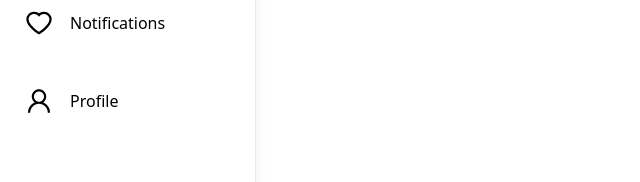
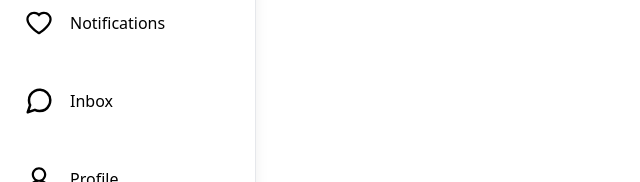
Before and after one commit to winnie-webb/brukgram, a Next.js app: page / in a window 1280 px wide. Shown: the part 409-591 px from the top of the page, without its empty margins (0-640 px from the left). Built offline with nearby package versions, Linux system fonts and the light colour scheme; no server answers; the database is empty; sample sign-in values are in the browser's storage.

Commit message:
Added inbox link to large navigation

```diff
--- a/app/components/TabNav.jsx
+++ b/app/components/TabNav.jsx
@@ -128,6 +128,16 @@ const TabNav = ({ children }) => {
               <AiOutlineHeart className="text-3xl" />
             )}
             <span className="ml-4">Notifications</span>
+          </button>
+          <button
+            onClick={() => handleNavigation(`/inbox`)}
+            aria-label="Profile"
+            className={`flex items-center py-4 mb-4 ${
+              isActive(`/inbox`) ? "text-black font-bold" : "text-black"
+            }`}
+          >
+            <FiMessageCircle className="text-3xl"></FiMessageCircle>
+            <span className="ml-4">Inbox</span>
           </button>
 
           <button
```
